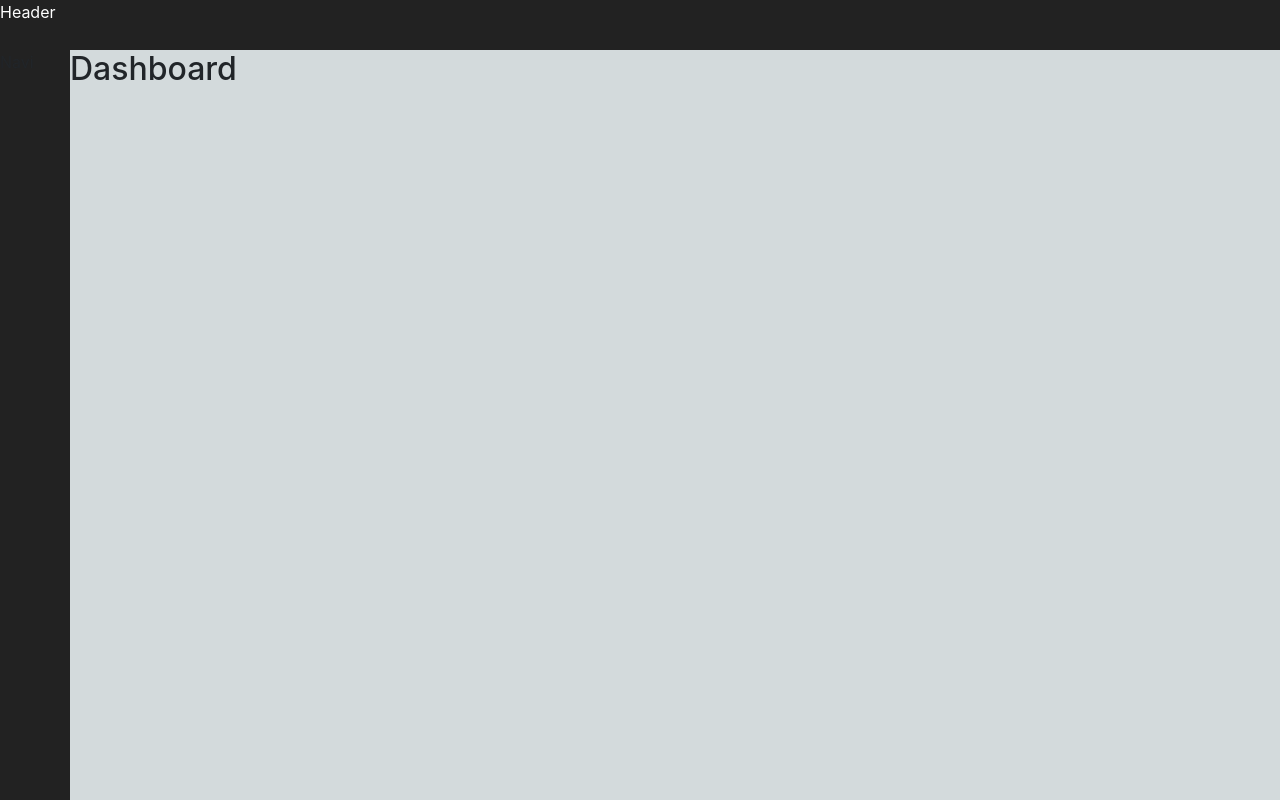
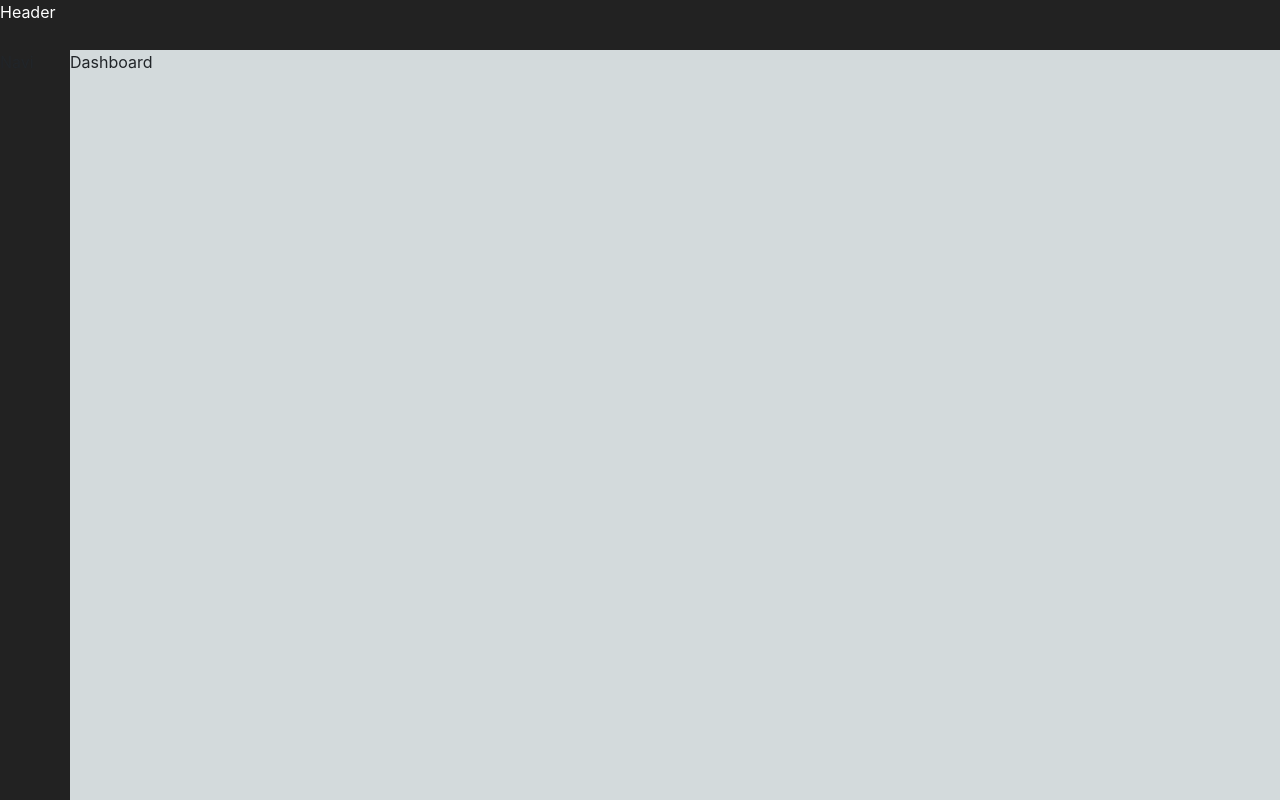
Before and after one commit to CodeChain-io/codechain-dashboard, a React (Create React App) app: page / in a window 1280 px wide. Built offline with nearby package versions, Linux system fonts and the light colour scheme.

Commit message:
Create the dashboard component, nodelist component

```diff
--- a/src/components/App/App.tsx
+++ b/src/components/App/App.tsx
@@ -1,7 +1,9 @@
 import * as React from "react";
 import { BrowserRouter as Router, Route } from "react-router-dom";
+import Dashboard from "../Dashboard/Dashboard";
 import GlobalNavigationBar from "../GlobalNavigationBar/GlobalNavigationBar";
 import Header from "../Header/Header";
+import Nodelist from "../Nodelist/Nodelist";
 import "./App.css";
 
 const App = () => (
@@ -17,16 +19,4 @@ const App = () => (
   </Router>
 );
 
-const Dashboard = () => (
-  <div className="dashboard">
-    <h2>Dashboard</h2>
-  </div>
-);
-
-const Nodelist = () => (
-  <div>
-    <h2>Node list</h2>
-  </div>
-);
-
 export default App;
--- /dev/null
+++ b/src/components/Dashboard/Dashboard.tsx
@@ -0,0 +1,11 @@
+import { Component } from "react";
+import * as React from "react";
+
+export default class Dashboard extends Component {
+  constructor(props: {}) {
+    super(props);
+  }
+  public render() {
+    return <div>Dashboard</div>;
+  }
+}
--- /dev/null
+++ b/src/components/Nodelist/Nodelist.tsx
@@ -0,0 +1,11 @@
+import { Component } from "react";
+import * as React from "react";
+
+export default class Nodelist extends Component {
+  constructor(props: {}) {
+    super(props);
+  }
+  public render() {
+    return <div>Node list</div>;
+  }
+}
```
